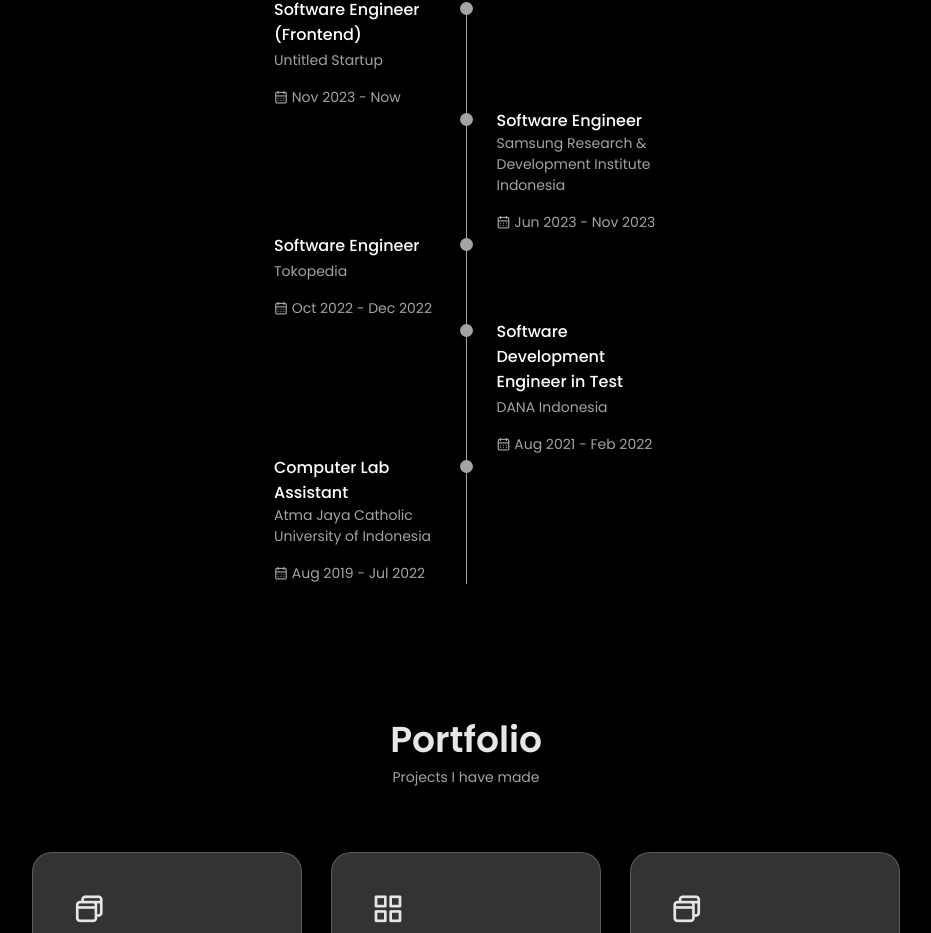
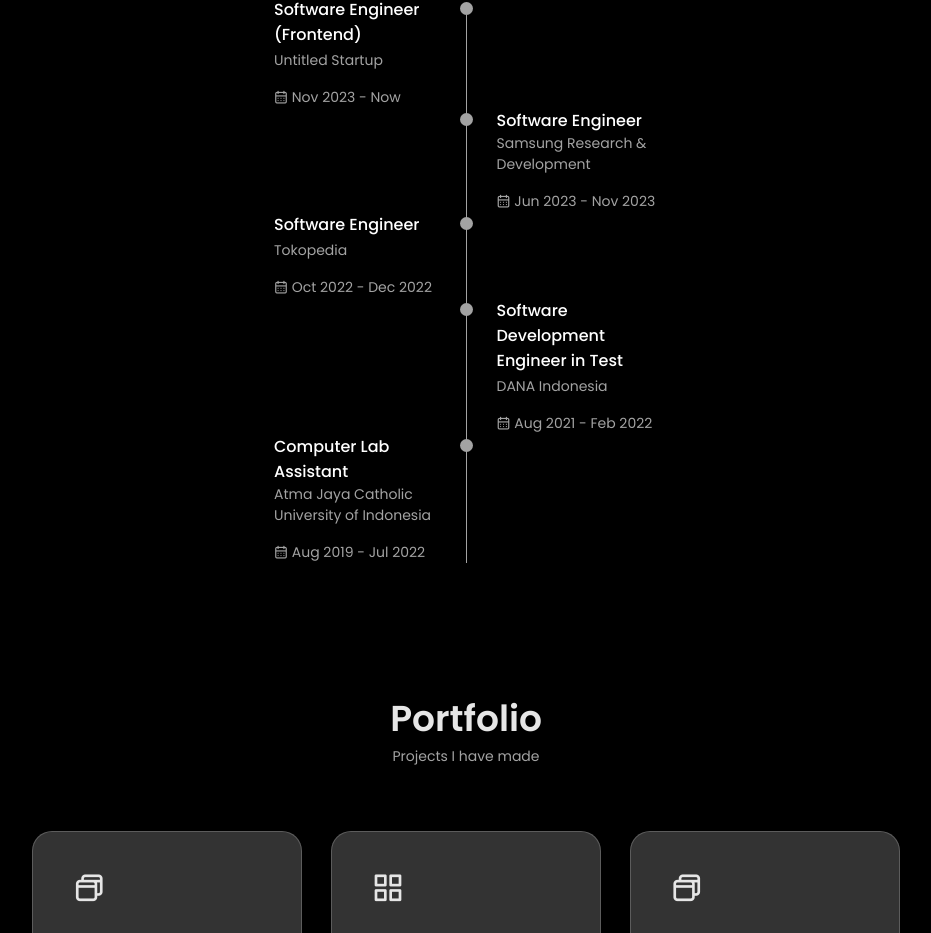
Before and after one commit to kevinwebtest/kevinwebtest.github.io, a React (Create React App) app: page / in a window 1280 px wide. Shown: the part 1559-2492 px from the top of the page, without its empty margins (174-1105 px from the left). Built offline with nearby package versions, Linux system fonts and the light colour scheme.

Commit message:
Update workplace

```diff
--- a/src/components/qualification/Qualification.jsx
+++ b/src/components/qualification/Qualification.jsx
@@ -64,7 +64,7 @@ export default function Qualification() {
                             </div>
                             <div>
                                 <h3 className="qualification__title">Software Engineer</h3>
-                                <span className="qualification__subtitle">Samsung Research & Development Institute Indonesia</span>
+                                <span className="qualification__subtitle">Samsung Research & Development</span>
                                 <div className="qualification__calendar">
                                     <i className="uil uil-calendar-alt"></i> Jun 2023 - Nov 2023
                                 </div>
```
